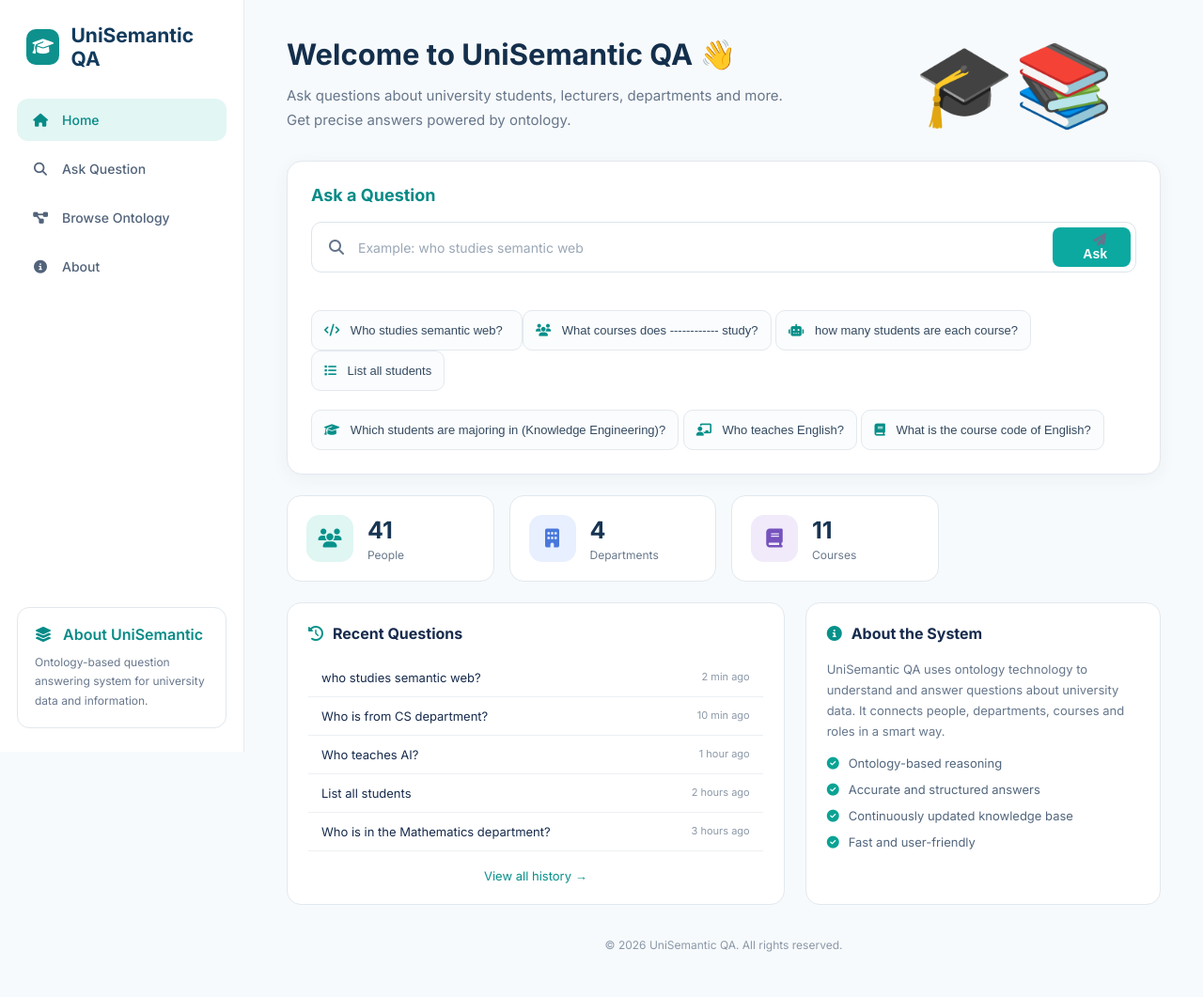
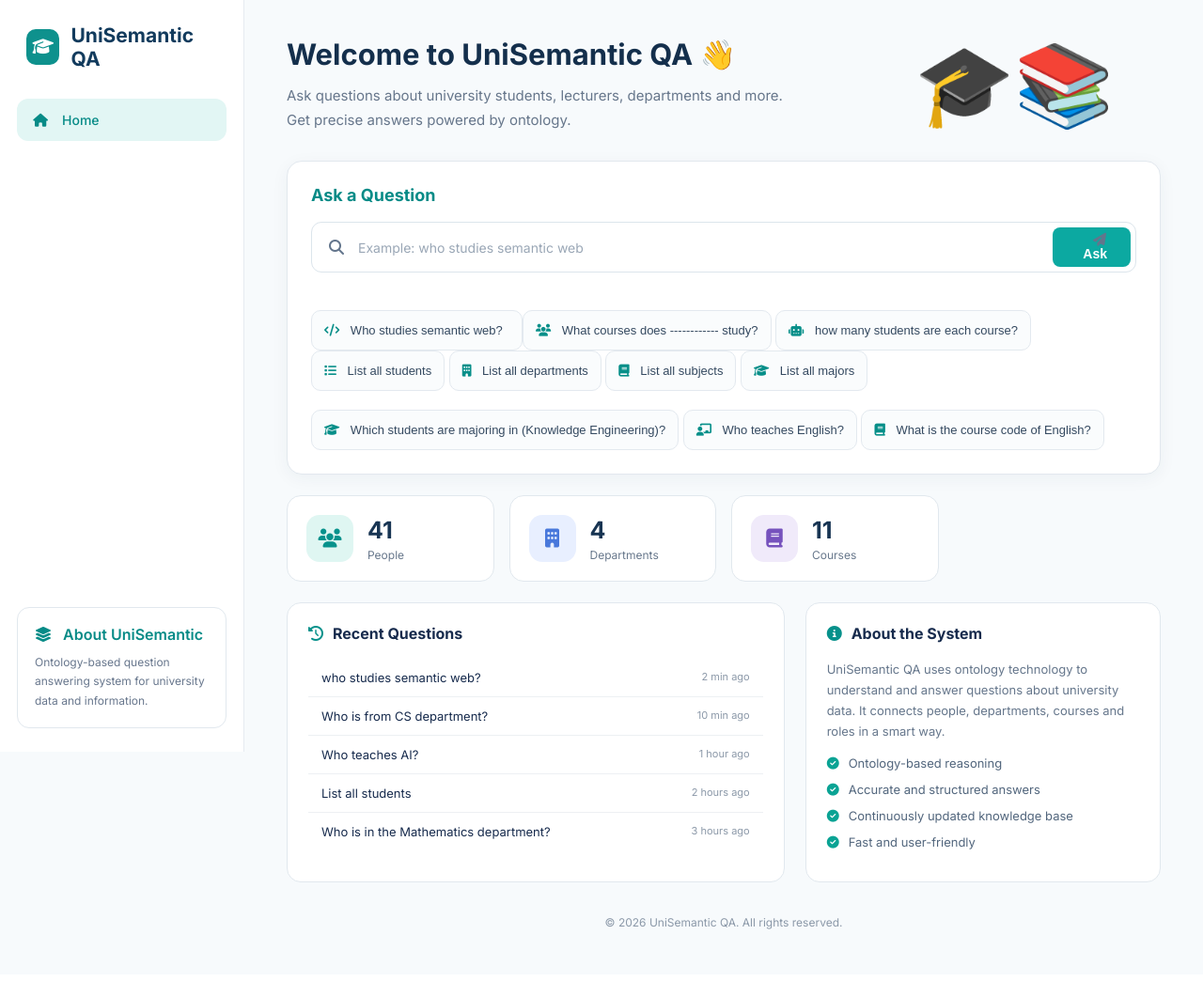
Before and after one commit to asterhnin1011/UniSemanticQA, a Flask app: page / in a window 1280 px wide. Shown: the whole page at 94% size. After the commit the page ends 989 px from the top, so only its background shows below. Run offline with Flask 3, Linux system fonts and the light colour scheme.

Commit message:
updateListAllMajors(31-8-2026)

```diff
--- a/app.py
+++ b/app.py
@@ -37,6 +37,7 @@ from services.question_service import (
     get_students_taught_by_lecturer,
     get_students_majoring_in_ke_and_enrolled_in_embedded_robotic,
     get_students_majoring_in_and_enrolled_in,
+    get_all_majors,
 )
 
 
@@ -101,6 +102,33 @@ def ask():
         return jsonify({
         "answer": lecturers
     })
+# ========================================================
+# List All Majors
+# ========================================================
+
+    if (
+
+        "list all majors" in question_lower
+
+        or "show all majors" in question_lower
+
+        or "all majors" in question_lower
+
+    ):
+
+        majors = get_all_majors()
+
+        print("\n========== FLASK: ALL MAJORS ==========")
+
+        print("Majors returned:", len(majors))
+
+        print("Data:", majors)
+
+        return jsonify({
+
+            "answer": majors
+
+        })
 # ========================================================
 # Who teaches Semantic Web?
 # ========================================================
@@ -1063,7 +1091,7 @@ def ask():
     # Which students are taught by Dr. Khaing Khaing Wai?
     # ========================================================
 
-        if (
+    if(
         "which students are taught by dr. khaing khaing wai" in question_lower
         or "students taught by dr. khaing khaing wai" in question_lower
     ):
@@ -1110,7 +1138,7 @@ def ask():
     # Who teaches Comprehensive Web Design?
     # ========================================================
 
-        if (
+    if(
         "who teaches comprehensive web design" in question_lower
         or "who teach comprehensive web design" in question_lower
         or "lecturers teaching comprehensive web design" in question_lower
@@ -1130,7 +1158,7 @@ def ask():
     # Who teaches Business System Infrastructure and Security?
     # ========================================================
 
-        if (
+    if(
         "who teaches business system infrastructure and security" in question_lower
         or "who teach business system infrastructure and security" in question_lower
         or "lecturers teaching business system infrastructure and security" in question_lower
@@ -1154,7 +1182,7 @@ def ask():
     # Who teaches English?
     # ========================================================
 
-        if (
+    if(
         "who teaches english" in question_lower
         or "who teach english" in question_lower
         or "lecturers teaching english" in question_lower
@@ -1174,7 +1202,7 @@ def ask():
     # Who teaches Machine Learning?
     # ========================================================
 
-        if (
+    if(
         "who teaches machine learning" in question_lower
         or "who teach machine learning" in question_lower
         or "lecturers teaching machine learning" in question_lower
@@ -1193,7 +1221,7 @@ def ask():
     # Who teaches Advanced Information Theory?
     # ========================================================
 
-        if (
+    if(
         "who teaches advanced information theory" in question_lower
         or "who teach advanced information theory" in question_lower
         or "lecturers teaching advanced information theory" in question_lower
@@ -1213,7 +1241,7 @@ def ask():
     # Who teaches Business Analytics?
     # ========================================================
 
-        if (
+    if(
         "who teaches business analytics" in question_lower
         or "who teach business analytics" in question_lower
         or "lecturers teaching business analytics" in question_lower
--- a/templates/index.html
+++ b/templates/index.html
@@ -754,7 +754,7 @@
                 Home
             </a>
 
-            <a href="#" class="menu-item">
+            <!-- <a href="#" class="menu-item">
                 <i class="fa-solid fa-magnifying-glass"></i>
                 Ask Question
             </a>
@@ -767,7 +767,7 @@
             <a href="#" class="menu-item">
                 <i class="fa-solid fa-circle-info"></i>
                 About
-            </a>
+            </a> -->
 
         </nav>
 
@@ -922,8 +922,35 @@
 
                     <i class="fa-solid fa-list"></i>
                     List all students
+                    </button>
+                    <button
+    class="example"
+    onclick="setQuestion('List all departments')">
 
-                </button>
+    <i class="fa-solid fa-building"></i>
+    List all departments
+
+</button>
+
+
+<button
+    class="example"
+    onclick="setQuestion('List all subjects')">
+
+    <i class="fa-solid fa-book"></i>
+    List all subjects
+
+</button>
+
+
+<button
+    class="example"
+    onclick="setQuestion('List all majors')">
+
+    <i class="fa-solid fa-graduation-cap"></i>
+    List all majors
+
+</button>
 <br><br>
 <button
 class="example"
@@ -1135,9 +1162,9 @@ Which students are majoring in (Knowledge Engineering)?
                     </div>
 
 
-                    <div class="history">
+                    <!-- <div class="history">
                         View all history →
-                    </div>
+                    </div> -->
 
                 </div>
 
```
Also changed, not shown: services/question_service.py (+63 -0 lines), services/sparql_queries.py (+23 -0 lines).
